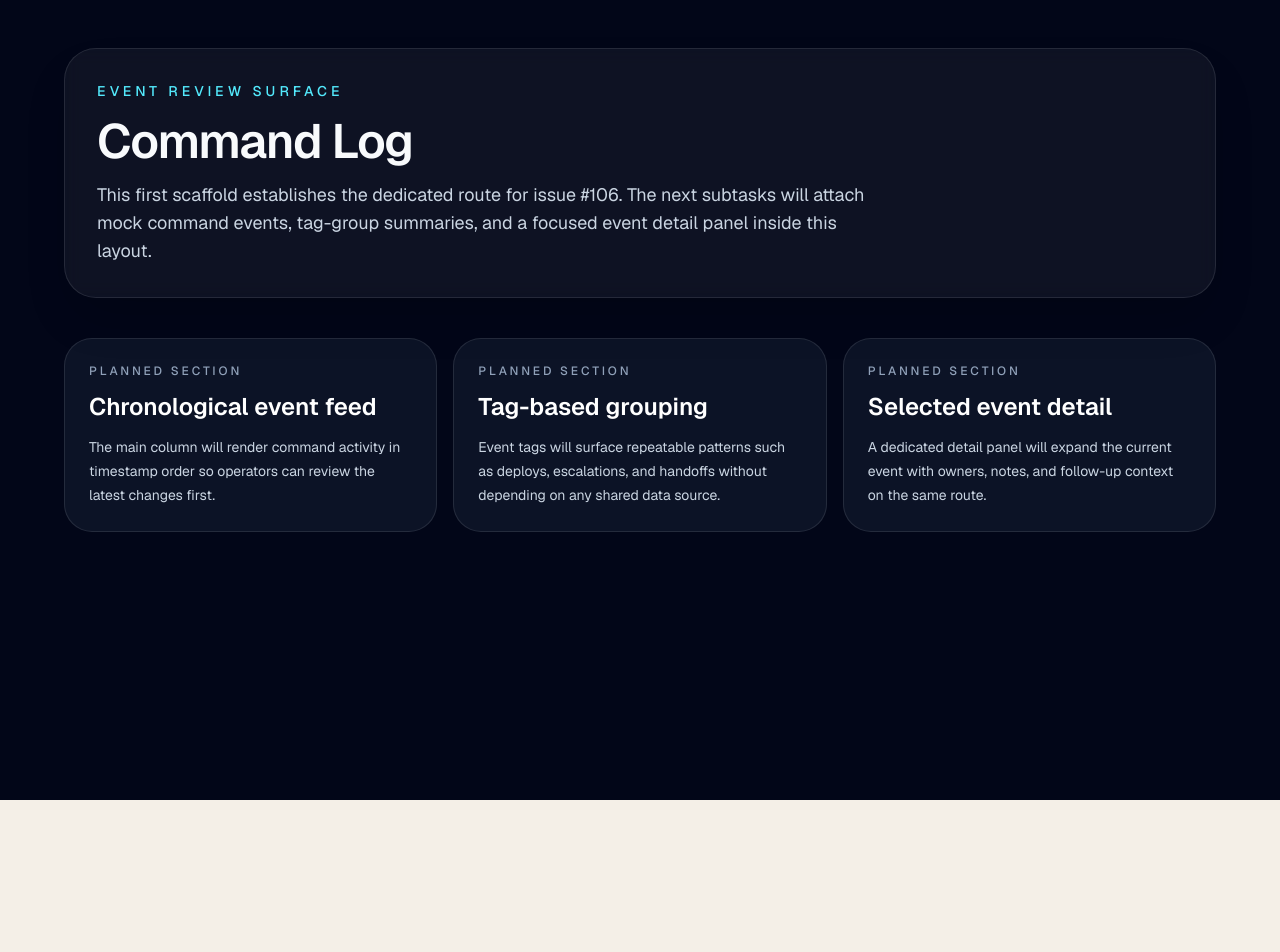
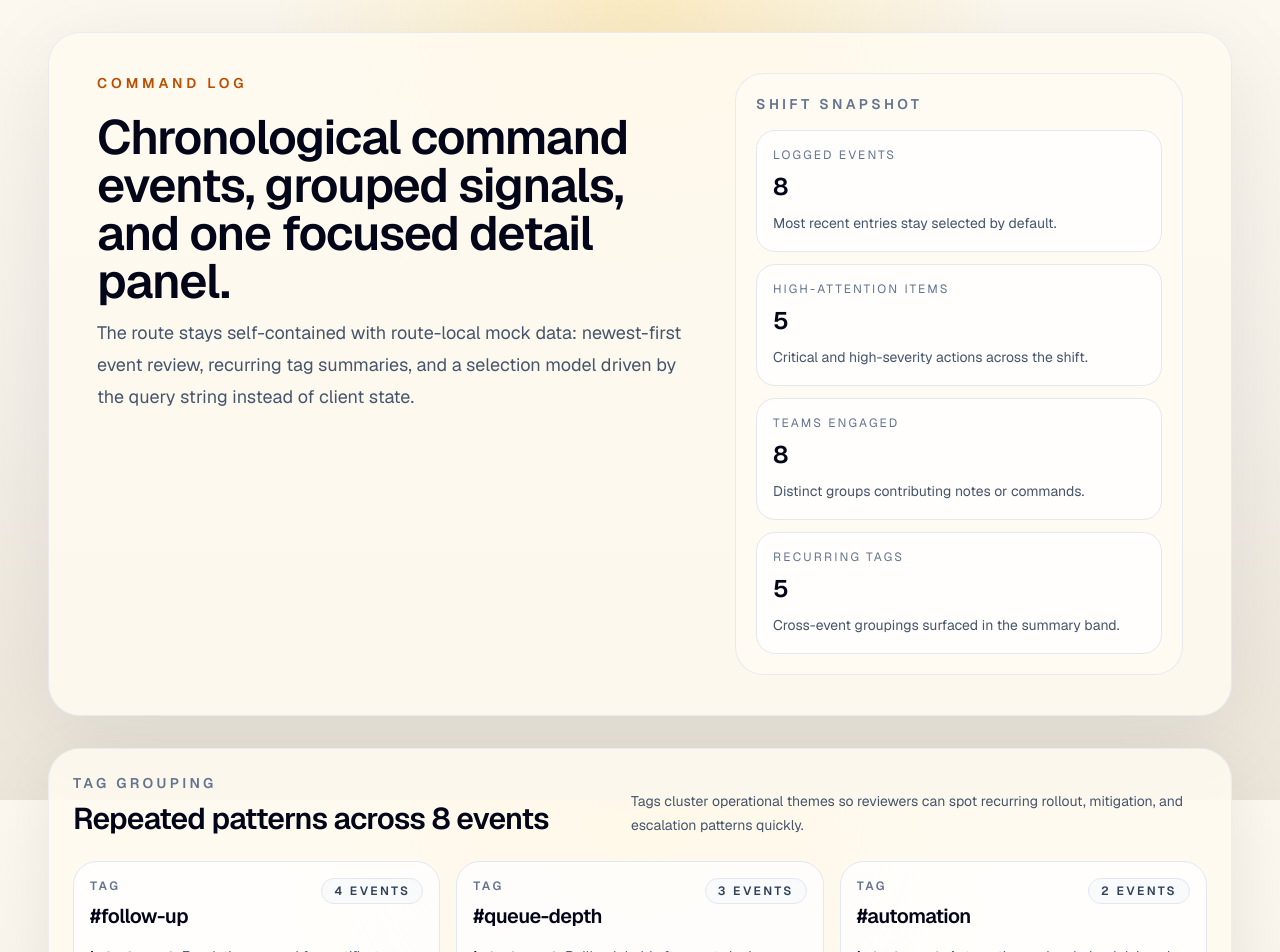
Before and after one commit to iamasx/api-test, a Next.js app: page /command-log in a window 1280 px wide. Shown: the top 952 px of the page. Before the commit the page ends 800 px from the top, so only its background shows below. Built offline with nearby package versions, Linux system fonts and the light colour scheme.

Commit message:
feat: compose command log route

```diff
--- /dev/null
+++ b/src/app/command-log/_components/command-log-shell.tsx
@@ -0,0 +1,80 @@
+import { CommandEventDetail } from "./command-event-detail";
+import { CommandEventList } from "./command-event-list";
+import { CommandTagSummary } from "./command-tag-summary";
+import type { CommandLogView } from "../_lib/command-log";
+
+type CommandLogShellProps = {
+  view: CommandLogView;
+};
+
+export function CommandLogShell({ view }: CommandLogShellProps) {
+  return (
+    <main className="mx-auto flex w-full max-w-7xl flex-1 flex-col gap-8 px-6 py-8 sm:px-10 lg:px-12">
+      <section className="overflow-hidden rounded-[2rem] border border-slate-200/80 bg-[var(--surface)] shadow-[0_20px_90px_rgba(15,23,42,0.08)]">
+        <div className="grid gap-8 px-6 py-8 sm:px-10 lg:grid-cols-[minmax(0,1.15fr)_minmax(280px,0.85fr)] lg:px-12 lg:py-10">
+          <div className="space-y-5">
+            <p className="text-sm font-semibold uppercase tracking-[0.28em] text-amber-700">
+              Command log
+            </p>
+            <div className="space-y-3">
+              <h1 className="max-w-4xl text-4xl font-semibold tracking-tight text-slate-950 sm:text-5xl">
+                Chronological command events, grouped signals, and one focused
+                detail panel.
+              </h1>
+              <p className="max-w-3xl text-lg leading-8 text-slate-600">
+                The route stays self-contained with route-local mock data:
+                newest-first event review, recurring tag summaries, and a
+                selection model driven by the query string instead of client
+                state.
+              </p>
+            </div>
+          </div>
+
+          <div className="rounded-[1.75rem] border border-slate-200/80 bg-[var(--surface-strong)] p-5">
+            <p className="text-sm font-semibold uppercase tracking-[0.24em] text-slate-500">
+              Shift snapshot
+            </p>
+            <div className="mt-4 grid gap-3 sm:grid-cols-2 lg:grid-cols-1">
+              {view.summaryMetrics.map((metric) => (
+                <div
+                  key={metric.label}
+                  className="rounded-[1.2rem] border border-slate-200 bg-white/80 p-4"
+                >
+                  <p className="text-xs uppercase tracking-[0.18em] text-slate-500">
+                    {metric.label}
+                  </p>
+                  <p className="mt-2 text-2xl font-semibold tracking-tight text-slate-950">
+                    {metric.value}
+                  </p>
+                  <p className="mt-2 text-sm leading-6 text-slate-600">
+                    {metric.note}
+                  </p>
+                </div>
+              ))}
+            </div>
+          </div>
+        </div>
+      </section>
+
+      <CommandTagSummary
+        groups={view.tagSummary}
+        totalEvents={view.events.length}
+      />
+
+      <div
+        className="grid gap-8 xl:grid-cols-[minmax(0,1.1fr)_minmax(360px,0.9fr)]"
+        data-testid="command-log-panels"
+      >
+        <CommandEventList
+          events={view.events}
+          selectedEventId={view.selectedEvent.id}
+        />
+        <CommandEventDetail
+          event={view.selectedEvent}
+          requestedEventId={view.requestedEventId}
+          selectionFound={view.selectionFound}
+        />
+      </div>
+    </main>
+  );
+}
--- a/src/app/command-log/_lib/command-log-data.ts
+++ b/src/app/command-log/_lib/command-log-data.ts
@@ -51,7 +51,7 @@ export const commandLogEvents: CommandLogEvent[] = [
     category: "Mitigation",
     status: "Watching",
     environment: "Production / us-east-1",
-    tags: ["rollback-watch", "queue-depth", "worker-fleet"],
+    tags: ["rollback-watch", "queue-depth", "deploy-window"],
     relatedServices: ["Workflow Engine", "Import API"],
     notes: [
       "Backlog growth fell from 14% to 3% over the final five-minute window.",
@@ -77,7 +77,7 @@ export const commandLogEvents: CommandLogEvent[] = [
     category: "Escalation",
     status: "Needs follow-up",
     environment: "Production / ap-southeast-1",
-    tags: ["cert-rotation", "identity-edge", "regional-drift"],
+    tags: ["regional-drift", "identity-edge", "follow-up"],
     relatedServices: ["Identity Edge", "Session Broker"],
     notes: [
       "Parity mismatch affected one of six APAC clusters.",
@@ -103,7 +103,7 @@ export const commandLogEvents: CommandLogEvent[] = [
     category: "Automation",
     status: "Completed",
     environment: "Production / eu-west-1",
-    tags: ["export-replay", "automation", "batch-recovery"],
+    tags: ["automation", "export-recovery", "follow-up"],
     relatedServices: ["Data Exporter", "Blob Archive"],
     notes: [
       "312 export jobs were replayed across eight batches.",
@@ -129,7 +129,7 @@ export const commandLogEvents: CommandLogEvent[] = [
     category: "Deploy",
     status: "Completed",
     environment: "Staging -> Production",
-    tags: ["deploy-window", "queue-balancer", "staging-soak"],
+    tags: ["deploy-window", "queue-depth", "worker-fleet"],
     relatedServices: ["Workflow Engine", "Worker Fleet"],
     notes: [
       "Soak checks covered synthetic import traffic and live replay samples.",
@@ -155,7 +155,7 @@ export const commandLogEvents: CommandLogEvent[] = [
     category: "Investigation",
     status: "Watching",
     environment: "Production / multi-region",
-    tags: ["cold-start", "cache-fanout", "trace-compare"],
+    tags: ["cache-fanout", "multi-region", "follow-up"],
     relatedServices: ["Config Cache", "Worker Runtime"],
     notes: [
       "Latency impact was measurable only during worker cold starts.",
@@ -181,7 +181,7 @@ export const commandLogEvents: CommandLogEvent[] = [
     category: "Handoff",
     status: "Watching",
     environment: "Production / apac",
-    tags: ["shift-handoff", "search-freshness", "regional-watch"],
+    tags: ["shift-handoff", "regional-drift", "follow-up"],
     relatedServices: ["Search Pipeline", "Indexer Fleet"],
     notes: [
       "Freshness lag recovered to 6 minutes before shift transfer.",
@@ -207,7 +207,7 @@ export const commandLogEvents: CommandLogEvent[] = [
     category: "Automation",
     status: "Blocked",
     environment: "Compliance staging",
-    tags: ["approval-token", "storage-policy", "automation-block"],
+    tags: ["automation", "approval-block", "storage-policy"],
     relatedServices: ["Blob Archive", "Policy Control"],
     notes: [
       "The blocked run exited before mutating any storage configuration.",
@@ -233,7 +233,7 @@ export const commandLogEvents: CommandLogEvent[] = [
     category: "Mitigation",
     status: "Completed",
     environment: "Production / global",
-    tags: ["retry-cap", "payments-core", "merchant-burst"],
+    tags: ["queue-depth", "merchant-burst", "mitigation-watch"],
     relatedServices: ["Payments Core", "Authorization Pool"],
     notes: [
       "Early mitigation reduced duplicate writes within three minutes.",
--- /dev/null
+++ b/src/app/command-log/_lib/command-log.ts
@@ -0,0 +1,149 @@
+import { commandLogEvents, type CommandLogEvent } from "./command-log-data";
+
+export type CommandTagSummaryItem = {
+  tag: string;
+  eventCount: number;
+  latestEventLabel: string;
+  latestEventTitle: string;
+  severities: string[];
+  categories: string[];
+};
+
+export type CommandLogSummaryMetric = {
+  label: string;
+  value: string;
+  note: string;
+};
+
+export type CommandLogView = {
+  events: CommandLogEvent[];
+  selectedEvent: CommandLogEvent;
+  requestedEventId?: string;
+  selectionFound: boolean;
+  tagSummary: CommandTagSummaryItem[];
+  summaryMetrics: CommandLogSummaryMetric[];
+};
+
+const numberFormatter = new Intl.NumberFormat("en-US");
+
+function normalizeEventId(eventId?: string) {
+  return eventId?.trim().toLowerCase();
+}
+
+function sortChronologically(events: CommandLogEvent[]) {
+  return [...events].sort(
+    (left, right) =>
+      new Date(right.occurredAt).getTime() - new Date(left.occurredAt).getTime(),
+  );
+}
+
+function buildTagSummary(events: CommandLogEvent[]): CommandTagSummaryItem[] {
+  const groups = new Map<
+    string,
+    {
+      tag: string;
+      eventCount: number;
+      latestEventLabel: string;
+      latestEventTitle: string;
+      severities: Set<string>;
+      categories: Set<string>;
+    }
+  >();
+
+  for (const event of events) {
+    for (const tag of event.tags) {
+      const existing = groups.get(tag);
+
+      if (!existing) {
+        groups.set(tag, {
+          tag,
+          eventCount: 1,
+          latestEventLabel: event.occurredLabel,
+          latestEventTitle: event.title,
+          severities: new Set([event.severity]),
+          categories: new Set([event.category]),
+        });
+        continue;
+      }
+
+      existing.eventCount += 1;
+      existing.severities.add(event.severity);
+      existing.categories.add(event.category);
+    }
+  }
+
+  return [...groups.values()]
+    .filter((group) => group.eventCount > 1)
+    .sort((left, right) => {
+      if (right.eventCount !== left.eventCount) {
+        return right.eventCount - left.eventCount;
+      }
+
+      return left.tag.localeCompare(right.tag);
+    })
+    .map((group) => ({
+      tag: group.tag,
+      eventCount: group.eventCount,
+      latestEventLabel: group.latestEventLabel,
+      latestEventTitle: group.latestEventTitle,
+      severities: [...group.severities],
+      categories: [...group.categories],
+    }));
+}
+
+function buildSummaryMetrics(events: CommandLogEvent[]): CommandLogSummaryMetric[] {
+  const teamsEngaged = new Set(events.map((event) => event.team)).size;
+  const highAttentionCount = events.filter(
+    (event) => event.severity === "Critical" || event.severity === "High",
+  ).length;
+  const recurringTags = buildTagSummary(events).length;
+
+  return [
+    {
+      label: "Logged events",
+      value: numberFormatter.format(events.length),
+      note: "Most recent entries stay selected by default.",
+    },
+    {
+      label: "High-attention items",
+      value: numberFormatter.format(highAttentionCount),
+      note: "Critical and high-severity actions across the shift.",
+    },
+    {
+      label: "Teams engaged",
+      value: numberFormatter.format(teamsEngaged),
+      note: "Distinct groups contributing notes or commands.",
+    },
+    {
+      label: "Recurring tags",
+      value: numberFormatter.format(recurringTags),
+      note: "Cross-event groupings surfaced in the summary band.",
+    },
+  ];
+}
+
+export function readRequestedEventId(value: string | string[] | undefined) {
+  if (Array.isArray(value)) {
+    return value[0];
+  }
+
+  return value;
+}
+
+export function resolveCommandLogView(eventId?: string): CommandLogView {
+  const requestedEventId = normalizeEventId(eventId);
+  const events = sortChronologically(commandLogEvents);
+  const selectedEvent =
+    events.find((event) => event.id === requestedEventId) ?? events[0];
+
+  return {
+    events,
+    selectedEvent,
+    requestedEventId,
+    selectionFound: requestedEventId
+      ? events.some((event) => event.id === requestedEventId)
+      : true,
+    tagSummary: buildTagSummary(events),
+    summaryMetrics: buildSummaryMetrics(events),
+  };
+}
--- a/src/app/command-log/page.tsx
+++ b/src/app/command-log/page.tsx
@@ -1,66 +1,28 @@
 import type { Metadata } from "next";
 
-const shellSections = [
-  {
-    title: "Chronological event feed",
-    description:
-      "The main column will render command activity in timestamp order so operators can review the latest changes first.",
-  },
-  {
-    title: "Tag-based grouping",
-    description:
-      "Event tags will surface repeatable patterns such as deploys, escalations, and handoffs without depending on any shared data source.",
-  },
-  {
-    title: "Selected event detail",
-    description:
-      "A dedicated detail panel will expand the current event with owners, notes, and follow-up context on the same route.",
-  },
-];
+import { CommandLogShell } from "./_components/command-log-shell";
+import {
+  readRequestedEventId,
+  resolveCommandLogView,
+} from "./_lib/command-log";
+
+type CommandLogPageProps = {
+  searchParams: Promise<{
+    event?: string | string[] | undefined;
+  }>;
+};
 
 export const metadata: Metadata = {
   title: "Command Log",
   description:
-    "Route shell for reviewing chronological command events, tag groupings, and event detail.",
+    "Review chronological command events, recurring tags, and focused event detail on a dedicated route.",
 };
 
-export default function CommandLogPage() {
-  return (
-    <main className="min-h-screen bg-slate-950 px-6 py-12 text-slate-50 sm:px-10 lg:px-14">
-      <div className="mx-auto flex max-w-6xl flex-col gap-10">
-        <header className="rounded-[2rem] border border-white/10 bg-white/5 p-8 shadow-2xl shadow-black/20 backdrop-blur">
-          <p className="text-sm font-medium uppercase tracking-[0.28em] text-cyan-300">
-            Event Review Surface
-          </p>
-          <h1 className="mt-4 text-4xl font-semibold tracking-tight sm:text-5xl">
-            Command Log
-          </h1>
-          <p className="mt-4 max-w-3xl text-base leading-7 text-slate-300 sm:text-lg">
-            This first scaffold establishes the dedicated route for issue #106.
-            The next subtasks will attach mock command events, tag-group
-            summaries, and a focused event detail panel inside this layout.
-          </p>
-        </header>
+export default async function CommandLogPage({
+  searchParams,
+}: CommandLogPageProps) {
+  const requestedEventId = readRequestedEventId((await searchParams).event);
+  const view = resolveCommandLogView(requestedEventId);
 
-        <section className="grid gap-4 lg:grid-cols-3">
-          {shellSections.map((section) => (
-            <article
-              key={section.title}
-              className="rounded-[1.75rem] border border-white/10 bg-slate-900/80 p-6"
-            >
-              <p className="text-xs font-medium uppercase tracking-[0.24em] text-slate-400">
-                Planned section
-              </p>
-              <h2 className="mt-3 text-2xl font-semibold text-white">
-                {section.title}
-              </h2>
-              <p className="mt-3 text-sm leading-6 text-slate-300">
-                {section.description}
-              </p>
-            </article>
-          ))}
-        </section>
-      </div>
-    </main>
-  );
+  return <CommandLogShell view={view} />;
 }
```
Also changed, not shown: src/app/command-log/_components/command-tag-summary.tsx (+3 -13 lines).
